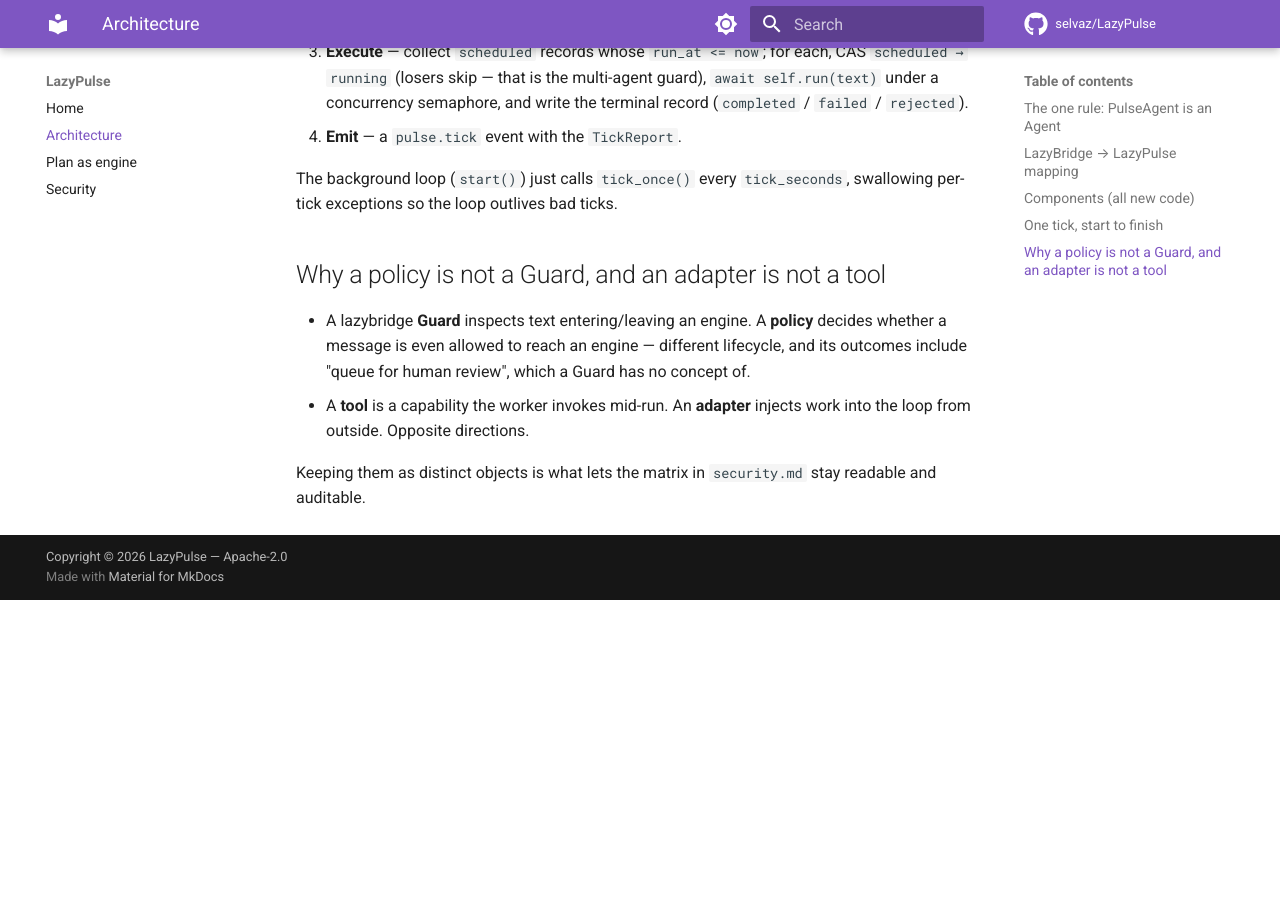
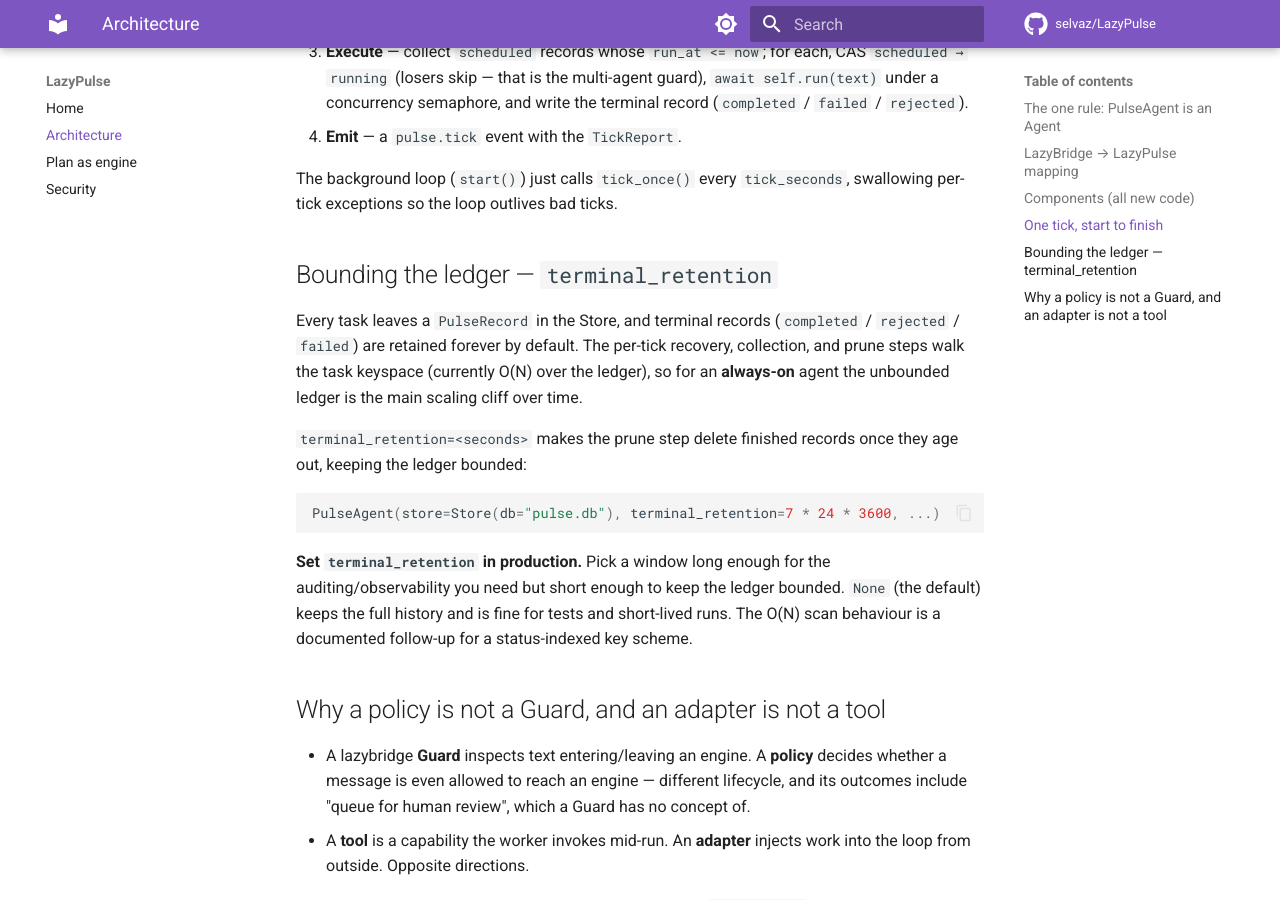
Before and after one commit to selvaz/LazyPulse, an MkDocs documentation site: the page built from docs/architecture.md, in a window 1280 px wide and 900 px high, scrolled down 1661 px. Built offline with MkDocs 1.6.1 and Material for MkDocs 9.7.7, drawn with Linux system fonts in a browser that asks for light colours; comment, search, counter and statistics services are not loaded; before the commit the page ends 2261 px from its top, so only the background shows below that; some of the changed text lies outside the part shown.

Commit message:
docs: flesh out CHANGELOG 0.1.0, fix README/docs drift, bump model id
- CHANGELOG: promote the [Unreleased] section to [0.1.0] and capture the
  recently-shipped fixes (tick-loop head-of-line-blocking / no-starvation,
  terminal-record retention + completed_at stamping) alongside the lazytoolkit
  extraction. Note the first 0.1.0 PyPI upload is manual.
- README: fix stale_after default (1 h / 3600, was documented as 300) to match
  the code, and document terminal_retention= in the argument table plus a new
  production section recommending it to bound Store growth.
- docs/architecture.md: list the stale_after/terminal_retention kwargs and add
  a section on bounding the ledger with terminal_retention.
- Replace stale model id claude-opus-4-7 -> claude-opus-4-8 across README,
  docs, and examples (claude-haiku-4-5 verified current, left as-is).

https://claude.ai/code/session_01SbyM8S3NPAyZuWLfWJ15Pk

````diff
--- a/docs/architecture.md
+++ b/docs/architecture.md
@@ -7,7 +7,8 @@ itself up.** Everything else is reused.
 
 `PulseAgent` subclasses `lazybridge.Agent`. It does not wrap, proxy, or
 re-implement it. The constructor takes the new kwargs (`adapters`, `policy`,
-`tick_seconds`, `max_concurrent_inbound`, `clock`) and forwards everything
+`tick_seconds`, `max_concurrent_inbound`, `stale_after`, `terminal_retention`,
+`clock`) and forwards everything
 else to `super().__init__(**agent_kwargs)`. So a PulseAgent has the full
 Agent surface — `engine`, `tools`, `guard`, `verify`, `memory`, `store`,
 `session`, `output`, `sources`, `cache`, `fallback` — and every Agent
@@ -65,6 +66,27 @@ GmailInbox / Policy      adapters/gmail   polling + auth classification
 The background loop (`start()`) just calls `tick_once()` every
 `tick_seconds`, swallowing per-tick exceptions so the loop outlives bad ticks.
 
+## Bounding the ledger — `terminal_retention`
+
+Every task leaves a `PulseRecord` in the Store, and terminal records
+(`completed` / `rejected` / `failed`) are retained forever by default. The
+per-tick recovery, collection, and prune steps walk the task keyspace
+(currently O(N) over the ledger), so for an **always-on** agent the unbounded
+ledger is the main scaling cliff over time.
+
+`terminal_retention=<seconds>` makes the prune step delete finished records once
+they age out, keeping the ledger bounded:
+
+```python
+PulseAgent(store=Store(db="pulse.db"), terminal_retention=7 * 24 * 3600, ...)
+```
+
+**Set `terminal_retention` in production.** Pick a window long enough for the
+auditing/observability you need but short enough to keep the ledger bounded.
+`None` (the default) keeps the full history and is fine for tests and
+short-lived runs. The O(N) scan behaviour is a documented follow-up for a
+status-indexed key scheme.
+
 ## Why a policy is not a Guard, and an adapter is not a tool
 
 - A lazybridge **Guard** inspects text entering/leaving an engine. A
````
Also changed, not shown: CHANGELOG.md (+35 -7 lines), README.md (+32 -3 lines), docs/plan_engine.md (+3 -3 lines), 4 other files.
